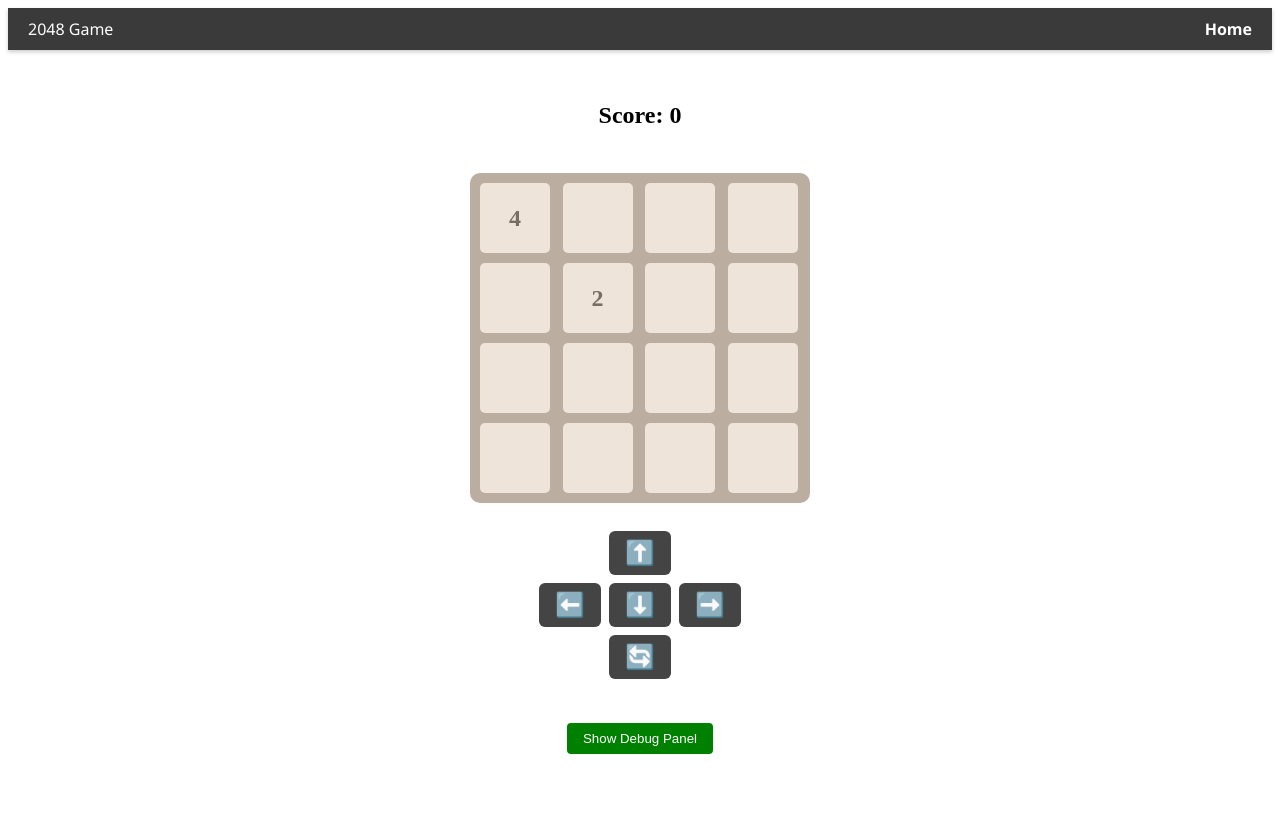
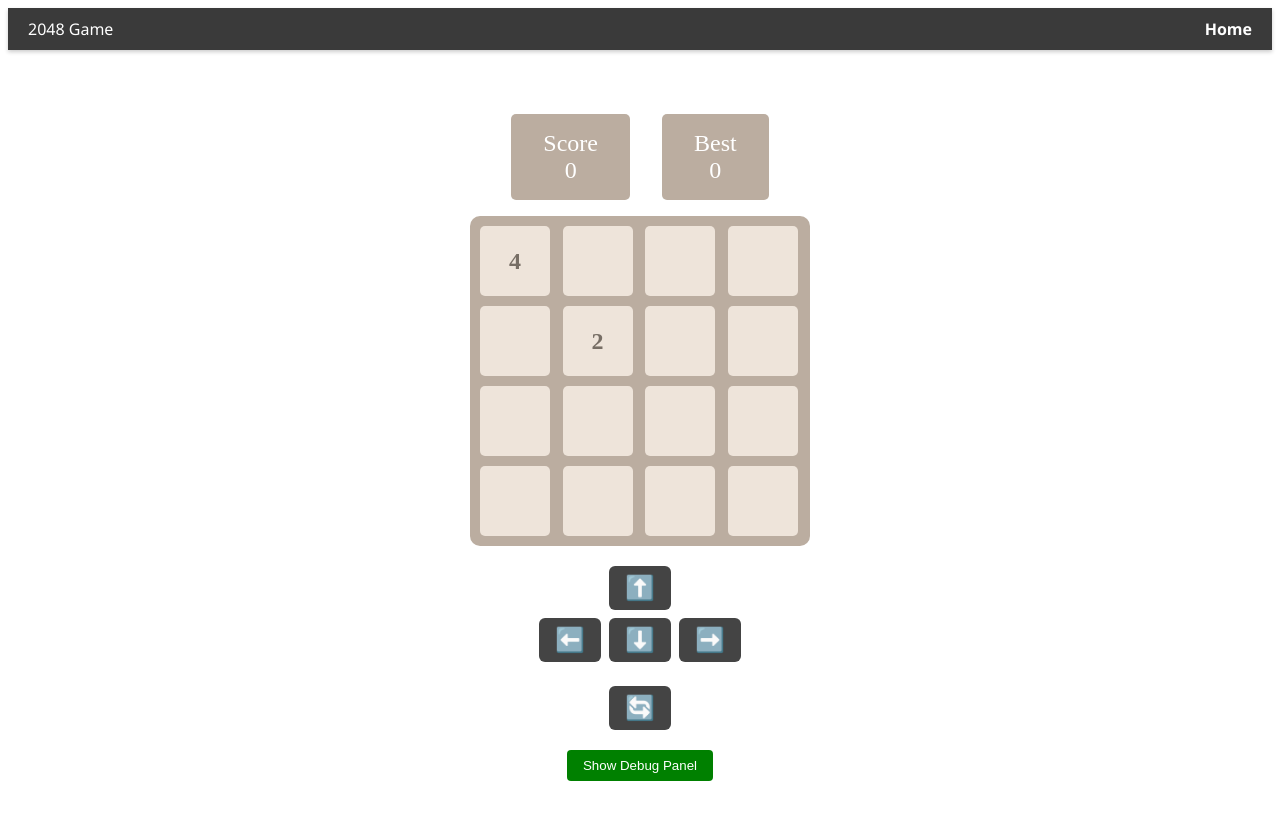
Before and after one commit to zvweiss/2048-Angular, an Angular app: page / in a window 1280 px wide. Built offline with nearby package versions, Linux system fonts and the light colour scheme.

Commit message:
fix game-page UI

```diff
--- a/src/app/pages/game-page/game-page.component.css
+++ b/src/app/pages/game-page/game-page.component.css
@@ -6,10 +6,33 @@
   gap: 1.5rem;
 }
 
+.page-container {
+  display: flex;
+  flex-direction: column;
+  align-items: center;
+  margin: 2rem;
+}
+
+.score-container {
+  display: flex;
+  gap: 2rem;
+  margin-bottom: 1rem;
+}
+
+.score-box {
+  background-color: #bbada0;
+  color: white;
+  padding: 1rem 2rem;
+  font-size: 1.5rem;
+  border-radius: 5px;
+  text-align: center;
+}
+
 .controls {
   display: flex;
   flex-direction: column;
   align-items: center;
+  margin-top: 1rem;
 }
 
 .controls button {
@@ -23,24 +46,66 @@
   cursor: pointer;
 }
 
+.debug-toggle {
+  margin-top: 1rem;
+  background-color: green;
+  color: white;
+  padding: 0.5rem 1rem;
+  border: none;
+  border-radius: 4px;
+}
+
 /* .controls {
-  text-align: center;
-  margin-top: 20px;
+  display: flex;
+  flex-direction: column;
+  align-items: center;
+  margin: 1rem 0;
+}
+
+.horizontal-buttons {
+  display: flex;
+  gap: 1rem;
+  margin: 0.5rem 0;
 }
 
 button {
-  padding: 10px 20px;
-  font-size: 16px;
+  font-size: 1.5rem;
+  padding: 0.5rem 1rem;
+  border: none;
+  border-radius: 5px;
   background-color: #8f7a66;
   color: white;
-  border: none;
-  border-radius: 5px;
   cursor: pointer;
 }
 
 button:hover {
-  background-color: #776e65;
+  background-color: #a3896e;
 } */
+
+/* .game-container {
+  display: flex;
+  flex-direction: column;
+  align-items: center;
+  padding-top: 2rem;
+  gap: 1.5rem;
+}
+
+.controls {
+  display: flex;
+  flex-direction: column;
+  align-items: center;
+  margin-top: 1rem;
+}
+
+.controls button {
+  margin: 0.25rem;
+  font-size: 1.5rem;
+  background-color: #444;
+  color: white;
+  border: none;
+  border-radius: 6px;
+  padding: 0.5rem 1rem;
+  cursor: pointer; */
 
 .debug-toggle {
   margin-top: 1rem;
--- a/src/app/pages/game-page/game-page.component.html
+++ b/src/app/pages/game-page/game-page.component.html
@@ -1,7 +1,17 @@
 <app-navbar />
 
 <div class="game-container">
-  <h2>Score: {{ score$ | async }}</h2>
+  <div class="page-container">
+    <div class="score-container">
+      <div class="score-box">
+        <div>Score</div>
+        <div>{{ score$ | async }}</div>
+      </div>
+      <div class="score-box">
+        <div>Best</div>
+        <div>{{ bestScore$ | async }}</div>
+      </div>
+    </div>
 
     <app-game-board />
 
@@ -18,8 +28,9 @@
     </div>
 
     <button class="debug-toggle" (click)="toggleDebug()">
-    {{ debugVisible ? 'Hide' : 'Show' }} Debug Panel
+      {{ debugVisible ? "Hide" : "Show" }} Debug Panel
     </button>
 
     <app-debug-panel *ngIf="debugVisible" />
   </div>
+</div>
--- a/src/app/pages/game-page/game-page.component.ts
+++ b/src/app/pages/game-page/game-page.component.ts
@@ -24,6 +24,10 @@ export class GamePageComponent {
   get score$() {
     return this.game.score$;
   }
+
+get bestScore$() {
+  return this.game.bestScore$; // <-- return the observable, not the raw number
+}
 
   toggleDebug() {
     this.debugVisible = !this.debugVisible;
--- a/src/app/services/game.service.ts
+++ b/src/app/services/game.service.ts
@@ -15,8 +15,22 @@ export class GameService {
   private scoreSubject = new BehaviorSubject<number>(0);
   score$ = this.scoreSubject.asObservable();
 
+  bestScore = this.getBestScore();
+  private bestScoreSubject = new BehaviorSubject<number>(this.bestScore);
+  bestScore$ = this.bestScoreSubject.asObservable();
+
   constructor(private debug: DebugService) {
     this.debug.log('GameService initialized');
+    this.bestScore = this.getBestScore();
+    this.debug.log('BestScore: ' + this.bestScore);
+  }
+
+  saveBestScore(score: number): void {
+    localStorage.setItem('bestScore', JSON.stringify(score));
+  }
+
+  getBestScore(): number {
+    return JSON.parse(localStorage.getItem('bestScore') || '0');
   }
 
   startNewGame(): void {
@@ -166,9 +180,14 @@ export class GameService {
   }
 
   updateScore(newScore: number) {
-    this.score = newScore
+    this.score = newScore;
+    this.debug.log('Update score: ' + newScore);
     this.scoreSubject.next(newScore);
-    this.debug.log("Update score: " + newScore)
+    if (newScore > this.bestScore) {
+      this.debug.log('Update best score: ' + newScore);
+      this.saveBestScore(newScore);
+      this.bestScoreSubject.next(newScore);
+    }
   }
 
   getCurrentScore(): number {
```
Lines whose indentation alone changed are shown as unchanged.
